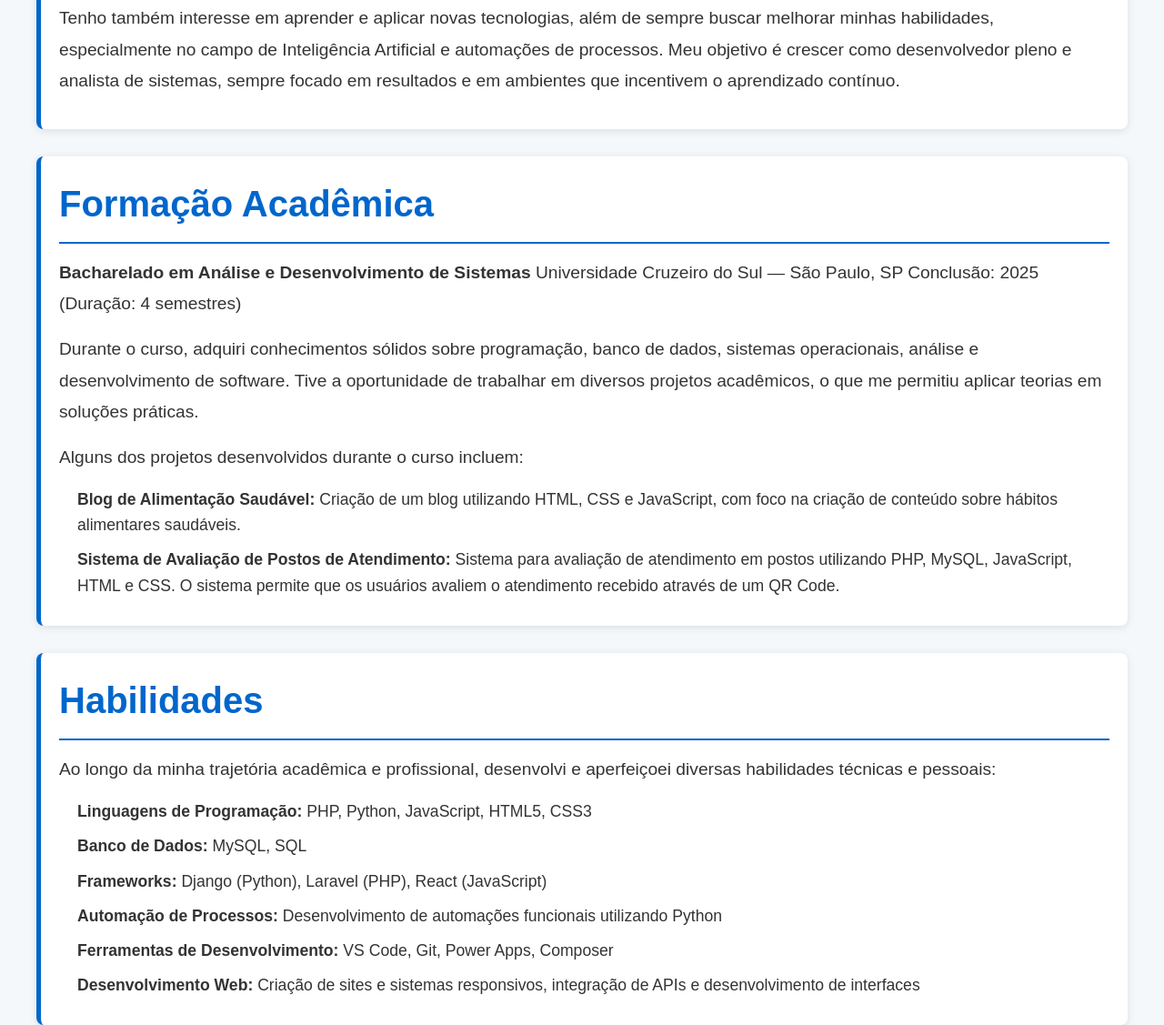
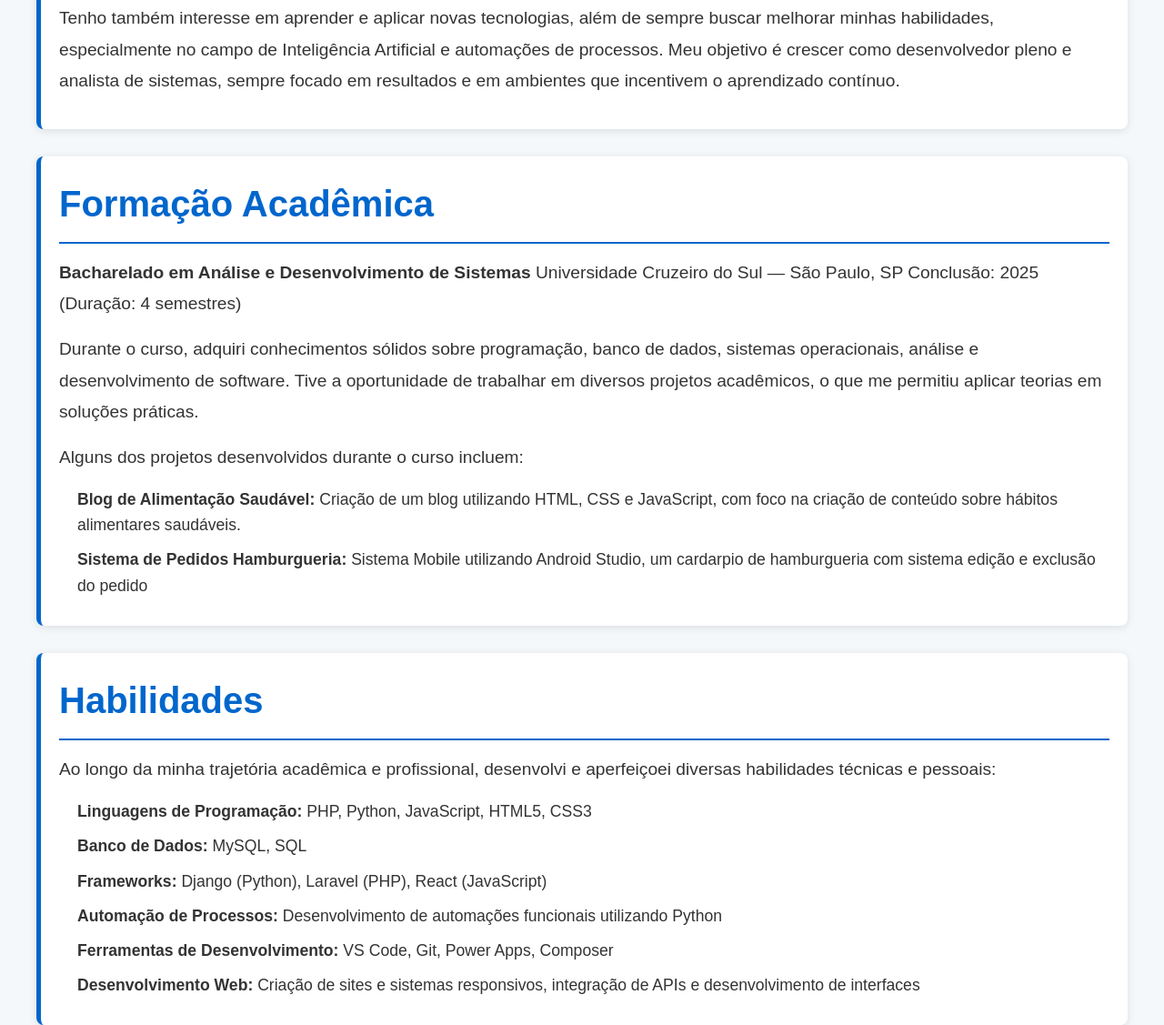
Before and after one commit to 0xPalatinados3c/Gustavo-Molina, a plain HTML site: page index.html in a window 1280 px wide. Shown: the part 610-1737 px from the top of the page at 91% size. Drawn offline with Linux system fonts and the light colour scheme.

Commit message:
Add files via upload

```diff
--- a/index.html
+++ b/index.html
@@ -28,7 +28,7 @@
         <p>Alguns dos projetos desenvolvidos durante o curso incluem:</p>
         <ul>
             <li><strong>Blog de Alimentação Saudável:</strong> Criação de um blog utilizando HTML, CSS e JavaScript, com foco na criação de conteúdo sobre hábitos alimentares saudáveis.</li>
-            <li><strong>Sistema de Avaliação de Postos de Atendimento:</strong> Sistema para avaliação de atendimento em postos utilizando PHP, MySQL, JavaScript, HTML e CSS. O sistema permite que os usuários avaliem o atendimento recebido através de um QR Code.</li>
+            <li><strong>Sistema de Pedidos Hamburgueria:</strong> Sistema Mobile utilizando Android Studio, um cardarpio de hamburgueria com sistema edição e exclusão do pedido</li>
         </ul>
     </section>
 
@@ -78,6 +78,5 @@
     <footer>
         <p>&copy; 2025 Gustavo Molina Salton</p>
     </footer>
-    <script src="script.js"></script>
 </body>
 </html>
```
